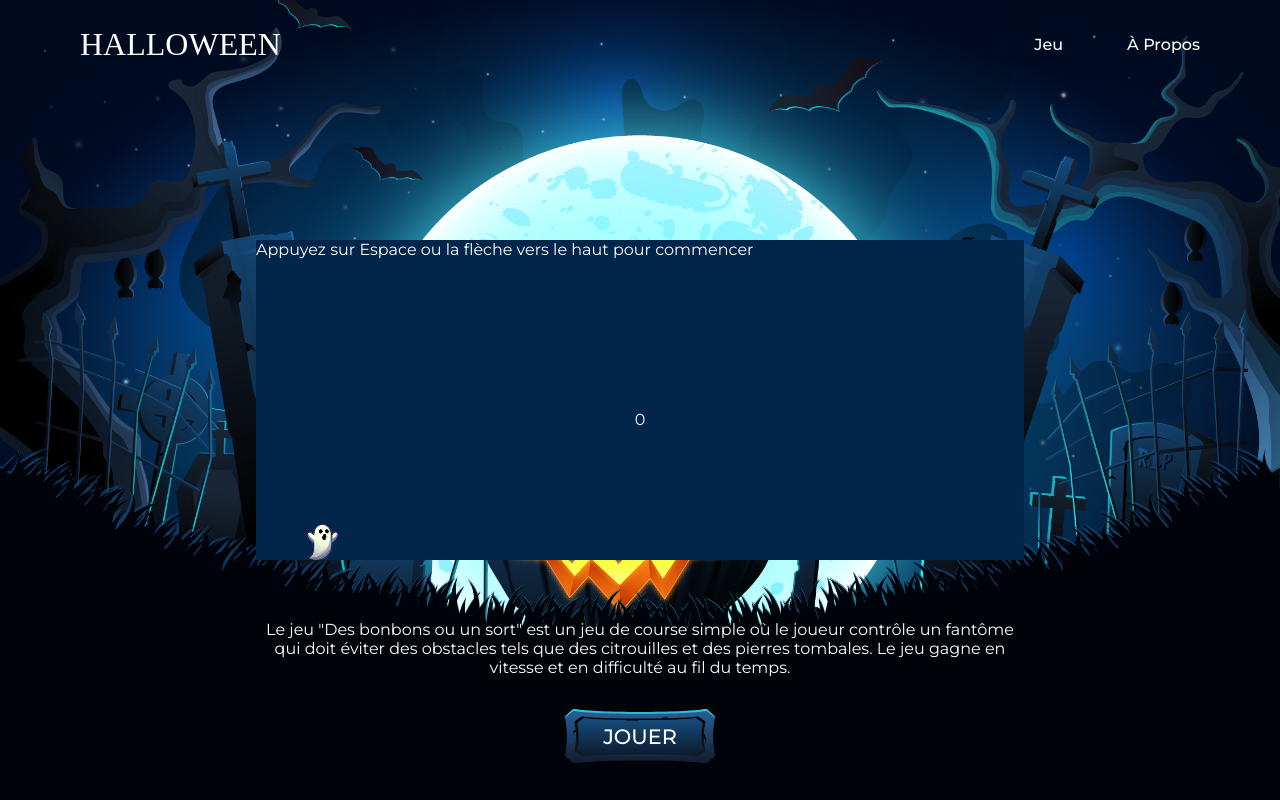
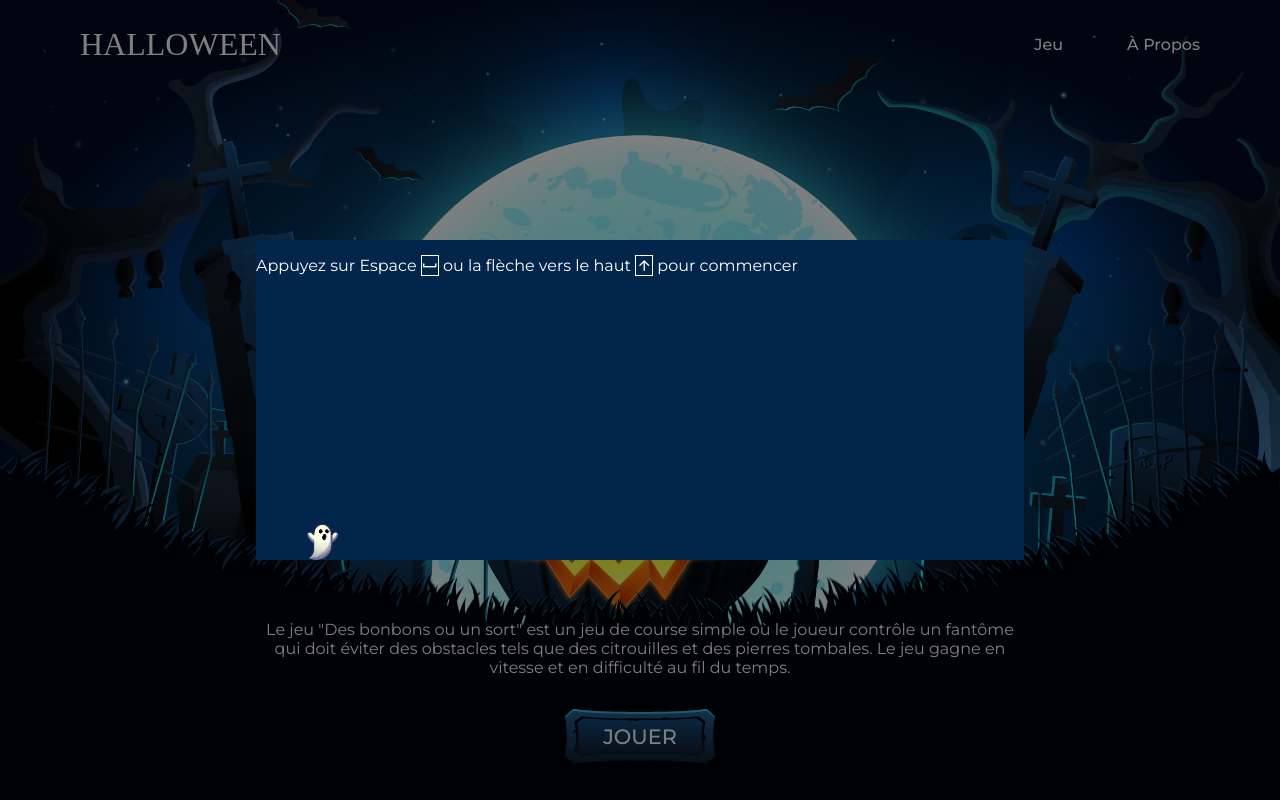
Before and after one commit to KingYano/halloween_game, a Vue app in the folder halloween-website-game/: page / in a window 1280 px wide. Both pictures are taken after a click on the link "JOUER". Built offline with nearby package versions, Linux system fonts and the light colour scheme; a web font is replaced by a local one.

Commit message:
Amélioration du style du jeu

```diff
--- a/halloween-website-game/src/components/GameModal.vue
+++ b/halloween-website-game/src/components/GameModal.vue
@@ -15,8 +15,7 @@ import GameSection from './GameSection.vue';
     top: 0;
     width: 100%;
     height: 100%;
-    // background: rgba( 0, 0, 0, .5);
-    // background: red;
+    background: rgba( 0, 0, 0, .5);
     display: flex;
     justify-content: center;
     align-items: center;
--- a/halloween-website-game/src/components/GameSection.vue
+++ b/halloween-website-game/src/components/GameSection.vue
@@ -1,11 +1,13 @@
 <template>
     <div class="game-container" ref="gameContainer">
-        <div id="loading-message" v-if="!gameStarted">Appuyez sur Espace ou la flèche vers le haut pour commencer</div>
-        <div id="pauseButton" v-if="!isGameOver && gameStarted" @click="togglePause">{{ isPaused ? 'Reprendre' : 'Pause' }}</div>
-        <div class="game-data">
-            <div id="scoreDisplay">{{ score }}</div>
-            <button id="restartButton" @click="restartGame" v-if="isGameOver">Relancer</button>
-            <div id="gameOverMessage" v-if="isGameOver">Game Over</div>
+        <div class="game-info">
+            <div v-if="!isGameOver && gameStarted" id="scoreDisplay">{{ score }}</div>
+            <button class="game-info__pause" id="pauseButton" v-if="!isGameOver && gameStarted" @click="togglePause">{{ isPaused ? 'Reprendre' : 'Pause' }}</button>
+        </div>
+        <div id="loading-message" v-if="!gameStarted">Appuyez sur Espace <span class="game-icon"><i class="ri-space"></i></span> ou la flèche vers le haut <span class="game-icon"><i class="ri-arrow-up-line"></i></span> pour commencer</div>
+        <div class="game-over">
+            <button class="game-over__button" id="restartButton" @click="restartGame" v-if="isGameOver">Relancer</button>
+            <h2 class="game-over__title" id="gameOverMessage" v-if="isGameOver">GAME OVER</h2>
         </div>
         <div id="cube" :style="{ bottom: cubeBottom + 'px' }"></div>
         <div id="obstacles">
@@ -24,11 +26,11 @@ const isGameOver = ref(false);
 const score = ref(0);
 const obstacles = ref([]);
 const cubeBottom = ref(0);
-let gameInterval, scoreInterval, obstacleSpeed = 2, obstacleCount = 0, jumping = false, startTime, pauseTime, duration = 800;
+let scoreInterval, obstacleSpeed = 5, obstacleCount = 0, jumping = false, startTime, pauseTime, duration = 800;
 
 const startGame = () => {
     gameStarted.value = true;
-    scoreInterval = setInterval(updateScore, 500);
+    scoreInterval = setInterval(updateScore, 250);
     requestAnimationFrame(gameLoop);
 };
 
@@ -112,8 +114,10 @@ const checkCollision = (obstacle) => {
 
 const updateScore = () => {
     score.value++;
-    if (score.value % 150 === 0) {
-        obstacleSpeed++;
+    if (score.value % 100 === 0) {
+        obstacleSpeed += 1;
+        clearInterval(scoreInterval);
+        scoreInterval = setInterval(updateScore, 250 - score.value / 100);
     }
 };
 
@@ -130,7 +134,7 @@ const restartGame = () => {
     cubeBottom.value = 0;
     obstacles.value = [];
     score.value = 0;
-    obstacleSpeed = 2;
+    obstacleSpeed = 5;
     obstacleCount = 0;
     startGame();
 };
@@ -146,7 +150,7 @@ const togglePause = () => {
                 startTime += performance.now() - pauseTime;
                 requestAnimationFrame(updateJump);
             }
-            scoreInterval = setInterval(updateScore, 500);
+            scoreInterval = setInterval(updateScore, 250);
         }
     }
 };
@@ -207,12 +211,44 @@ watch(isGameOver, (newVal) => {
     background-size: cover;
 }
 
-.game-data {
+.game-over {
     display: flex;
     flex-direction: column;
-    height: 100%;
+    height: 75%;
     align-items: center;
     justify-content: center;
     grid-gap: 15px;
+    padding: 35px;
+
+    &__button {
+        font-size: 1rem;
+        padding: 5px;
+        border-radius: 50px;
+        cursor: pointer;
+    }
+
+    &__title {
+        color: var(--white-color);
+        font-family: var(--second-font);
+        font-size: var(--h2-font-size);
+        letter-spacing: 6px;
+    }
+
+}
+
+.game-info {
+    padding: 8px;
+    display: flex;
+    justify-content: space-between;
+
+    &__pause {
+        padding: 4px;
+        border-radius: 50px;
+        cursor: pointer;
+    }
+}
+
+.game-icon {
+    border: solid 1px;
 }
 </style>
```
